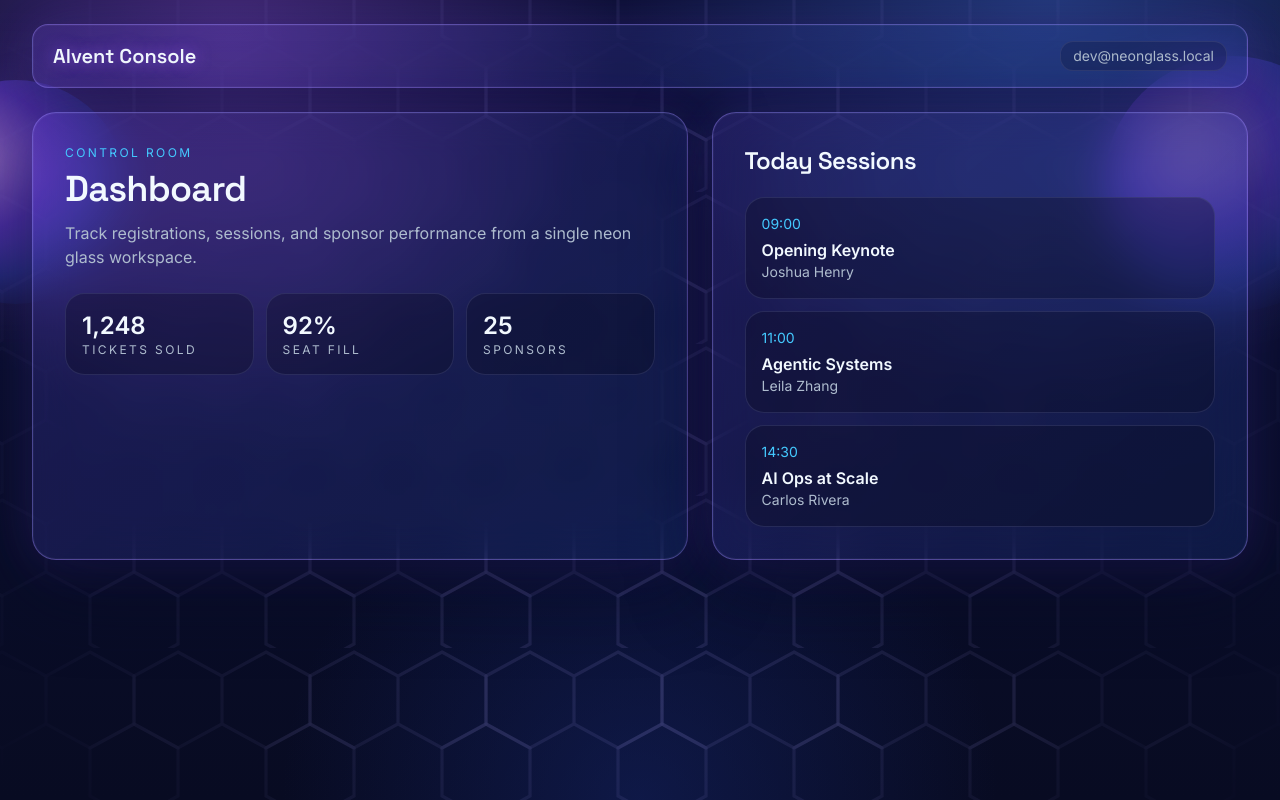
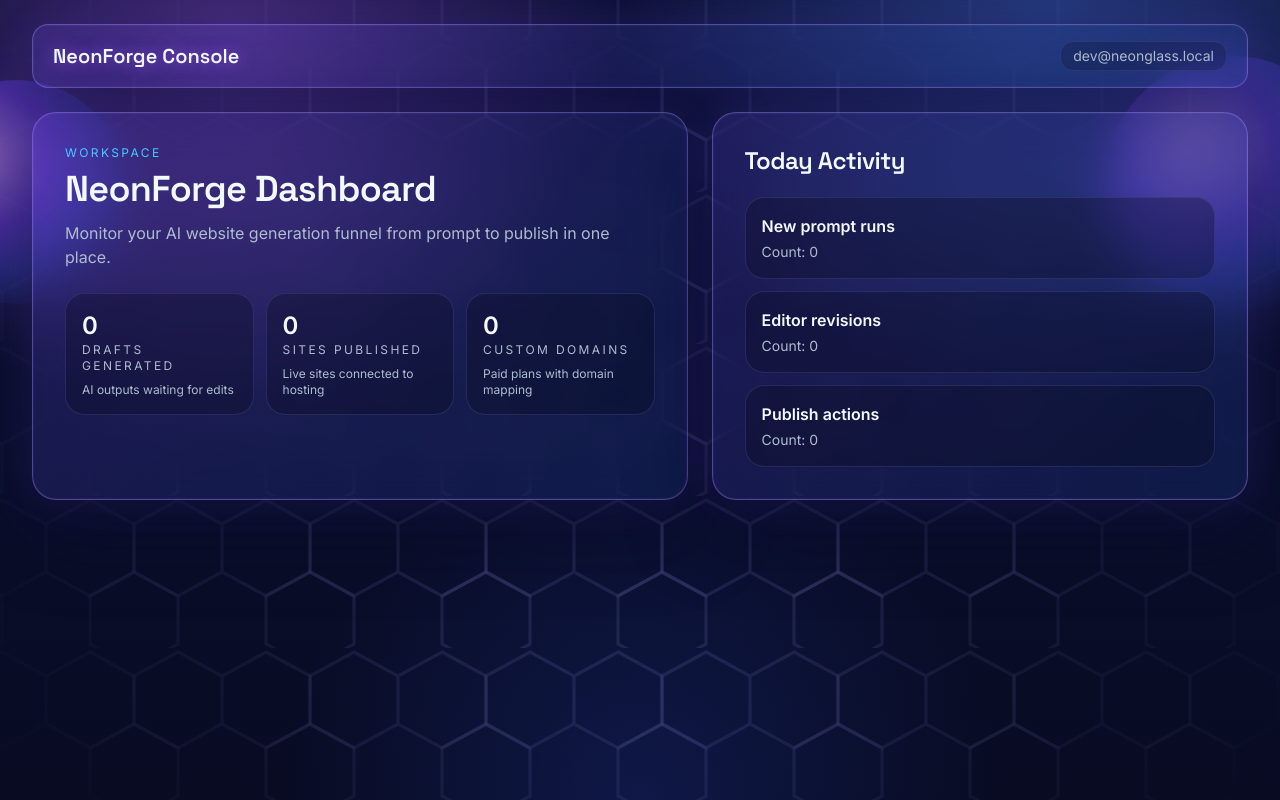
Before and after one commit to retrocodes12/NEO, a Next.js app: page /dashboard in a window 1280 px wide. Built offline with nearby package versions, Linux system fonts and the light colour scheme.

Commit message:
feat: align app copy to NeonForge SaaS and zero preset metrics

```diff
--- a/app/(app)/dashboard/page.tsx
+++ b/app/(app)/dashboard/page.tsx
@@ -1,40 +1,43 @@
-const sessions = [
-  { time: "09:00", topic: "Opening Keynote", speaker: "Joshua Henry" },
-  { time: "11:00", topic: "Agentic Systems", speaker: "Leila Zhang" },
-  { time: "14:30", topic: "AI Ops at Scale", speaker: "Carlos Rivera" },
+const pipeline = [
+  { label: "Drafts Generated", value: "0", detail: "AI outputs waiting for edits" },
+  { label: "Sites Published", value: "0", detail: "Live sites connected to hosting" },
+  { label: "Custom Domains", value: "0", detail: "Paid plans with domain mapping" },
+];
+
+const activity = [
+  { title: "New prompt runs", value: "0" },
+  { title: "Editor revisions", value: "0" },
+  { title: "Publish actions", value: "0" },
 ];
 
 export default function DashboardPage() {
   return (
     <section className="grid gap-6 lg:grid-cols-[1.1fr_0.9fr]">
       <article className="glass rounded-3xl p-6 md:p-8">
-        <p className="text-xs uppercase tracking-[0.2em] text-accent">Control Room</p>
-        <h1 className="mt-2 font-heading text-4xl font-semibold">Dashboard</h1>
-        <p className="mt-3 text-muted-foreground">Track registrations, sessions, and sponsor performance from a single neon glass workspace.</p>
+        <p className="text-xs uppercase tracking-[0.2em] text-accent">Workspace</p>
+        <h1 className="mt-2 font-heading text-4xl font-semibold">NeonForge Dashboard</h1>
+        <p className="mt-3 text-muted-foreground">
+          Monitor your AI website generation funnel from prompt to publish in one place.
+        </p>
+
         <div className="mt-6 grid gap-3 sm:grid-cols-3">
-          <div className="rounded-xl border border-border/70 bg-background/30 p-4">
-            <p className="text-2xl font-semibold">1,248</p>
-            <p className="text-xs uppercase tracking-[0.2em] text-muted-foreground">Tickets Sold</p>
-          </div>
-          <div className="rounded-xl border border-border/70 bg-background/30 p-4">
-            <p className="text-2xl font-semibold">92%</p>
-            <p className="text-xs uppercase tracking-[0.2em] text-muted-foreground">Seat Fill</p>
-          </div>
-          <div className="rounded-xl border border-border/70 bg-background/30 p-4">
-            <p className="text-2xl font-semibold">25</p>
-            <p className="text-xs uppercase tracking-[0.2em] text-muted-foreground">Sponsors</p>
-          </div>
+          {pipeline.map((item) => (
+            <div key={item.label} className="rounded-xl border border-border/70 bg-background/30 p-4">
+              <p className="text-2xl font-semibold">{item.value}</p>
+              <p className="text-xs uppercase tracking-[0.2em] text-muted-foreground">{item.label}</p>
+              <p className="mt-2 text-xs text-muted-foreground">{item.detail}</p>
+            </div>
+          ))}
         </div>
       </article>
 
       <article className="glass rounded-3xl p-6 md:p-8">
-        <h2 className="font-heading text-2xl font-semibold">Today Sessions</h2>
+        <h2 className="font-heading text-2xl font-semibold">Today Activity</h2>
         <div className="mt-5 space-y-3">
-          {sessions.map((session) => (
-            <div key={session.time} className="rounded-xl border border-border/70 bg-background/30 p-4">
-              <p className="text-sm text-accent">{session.time}</p>
-              <p className="mt-1 font-semibold">{session.topic}</p>
-              <p className="text-sm text-muted-foreground">{session.speaker}</p>
+          {activity.map((item) => (
+            <div key={item.title} className="rounded-xl border border-border/70 bg-background/30 p-4">
+              <p className="font-semibold">{item.title}</p>
+              <p className="mt-1 text-sm text-muted-foreground">Count: {item.value}</p>
             </div>
           ))}
         </div>
--- a/app/(app)/editor/[siteId]/page.tsx
+++ b/app/(app)/editor/[siteId]/page.tsx
@@ -18,9 +18,9 @@ export default async function EditorPage({ params }: EditorPageProps) {
           <p className="text-sm font-semibold">Sections</p>
           <ul className="mt-3 space-y-2 text-sm text-muted-foreground">
             <li>Hero</li>
-            <li>Speaker Grid</li>
-            <li>Schedule</li>
-            <li>Ticket Plans</li>
+            <li>Features</li>
+            <li>Testimonials</li>
+            <li>Call To Action</li>
           </ul>
         </aside>
         <article className="rounded-2xl border border-border/70 bg-background/30 p-4">
--- a/app/(app)/layout.tsx
+++ b/app/(app)/layout.tsx
@@ -15,7 +15,7 @@ export default async function AppShellLayout({
 
       <header className="glass relative mx-auto flex h-16 w-full max-w-7xl items-center justify-between rounded-2xl px-5">
         <Link href="/" className="font-heading text-xl font-semibold neon-text">
-          Alvent Console
+          NeonForge Console
         </Link>
         <div className="rounded-md border border-border/70 bg-background/20 px-3 py-1 text-sm text-muted-foreground">{user.email}</div>
       </header>
--- a/app/(marketing)/page.tsx
+++ b/app/(marketing)/page.tsx
@@ -3,10 +3,10 @@ import Link from "next/link";
 import { NeonOrb } from "@/components/shared/neon-orb";
 
 const stats = [
-  { label: "Websites Generated", value: "12K+" },
-  { label: "Avg. Time To First Draft", value: "45s" },
-  { label: "Templates + Blocks", value: "250+" },
-  { label: "Monthly Visitors Hosted", value: "18M+" },
+  { label: "Websites Generated", value: "0" },
+  { label: "Avg. Time To First Draft", value: "0" },
+  { label: "Templates + Blocks", value: "0" },
+  { label: "Monthly Visitors Hosted", value: "0" },
 ];
 
 export default function MarketingPage() {
--- a/app/(public)/p/[slug]/page.tsx
+++ b/app/(public)/p/[slug]/page.tsx
@@ -10,20 +10,20 @@ export default async function PublishedPage({ params }: PublicPageProps) {
       <div className="pointer-events-none absolute right-0 top-14 h-56 w-56 orb opacity-65" />
 
       <article className="glass panel-grid relative rounded-3xl p-8 md:p-12">
-        <p className="text-xs uppercase tracking-[0.2em] text-accent">Published Page</p>
+        <p className="text-xs uppercase tracking-[0.2em] text-accent">Published Site</p>
         <h1 className="mt-3 font-heading text-4xl font-semibold neon-text md:text-6xl">{slug.replaceAll("-", " ")}</h1>
         <p className="mt-5 max-w-3xl text-muted-foreground md:text-lg">
-          Public rendering endpoint for your generated site. Connect this route to your CMS payload and template renderer.
+          Public endpoint for a NeonForge-generated website. Connect your CMS data and deploy to your custom domain.
         </p>
 
         <div className="mt-8 grid gap-4 sm:grid-cols-2">
           <div className="rounded-xl border border-border/70 bg-background/30 p-4">
             <p className="text-sm uppercase tracking-[0.2em] text-muted-foreground">Theme</p>
-            <p className="mt-1 font-semibold">Neon Conference Dark</p>
+            <p className="mt-1 font-semibold">NeonForge Glass Dark</p>
           </div>
           <div className="rounded-xl border border-border/70 bg-background/30 p-4">
-            <p className="text-sm uppercase tracking-[0.2em] text-muted-foreground">Status</p>
-            <p className="mt-1 font-semibold">Live</p>
+            <p className="text-sm uppercase tracking-[0.2em] text-muted-foreground">Published Revisions</p>
+            <p className="mt-1 font-semibold">0</p>
           </div>
         </div>
       </article>
```
